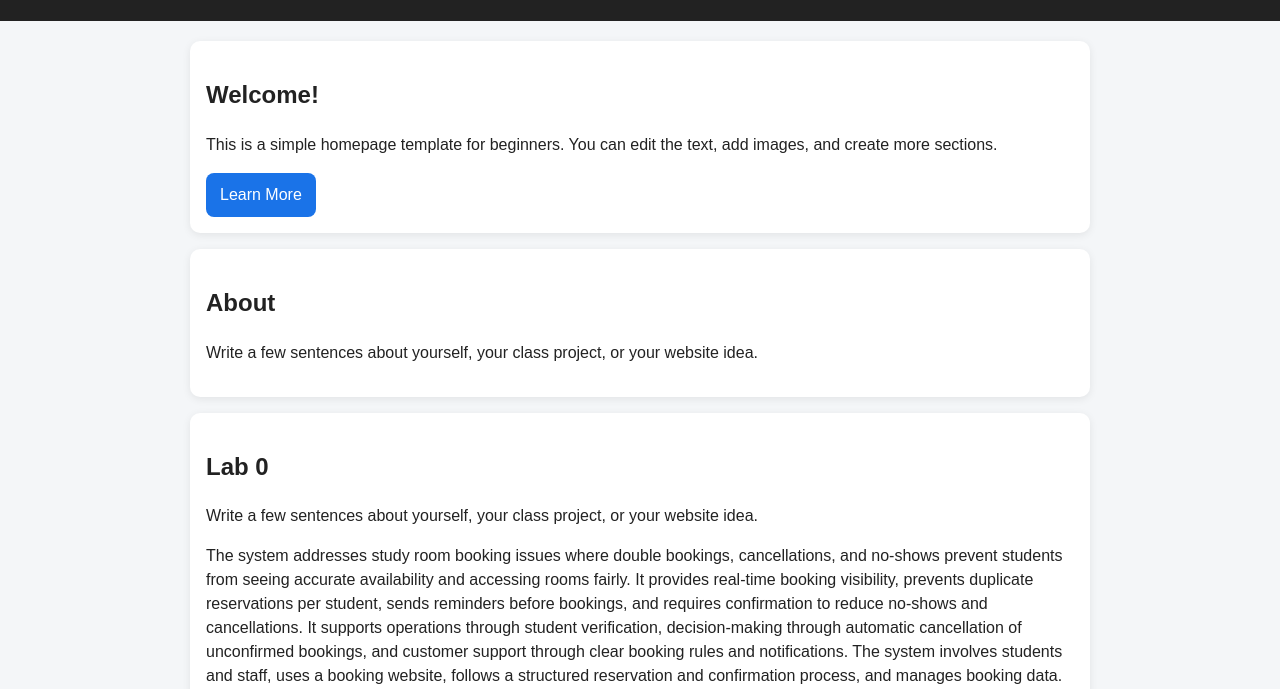
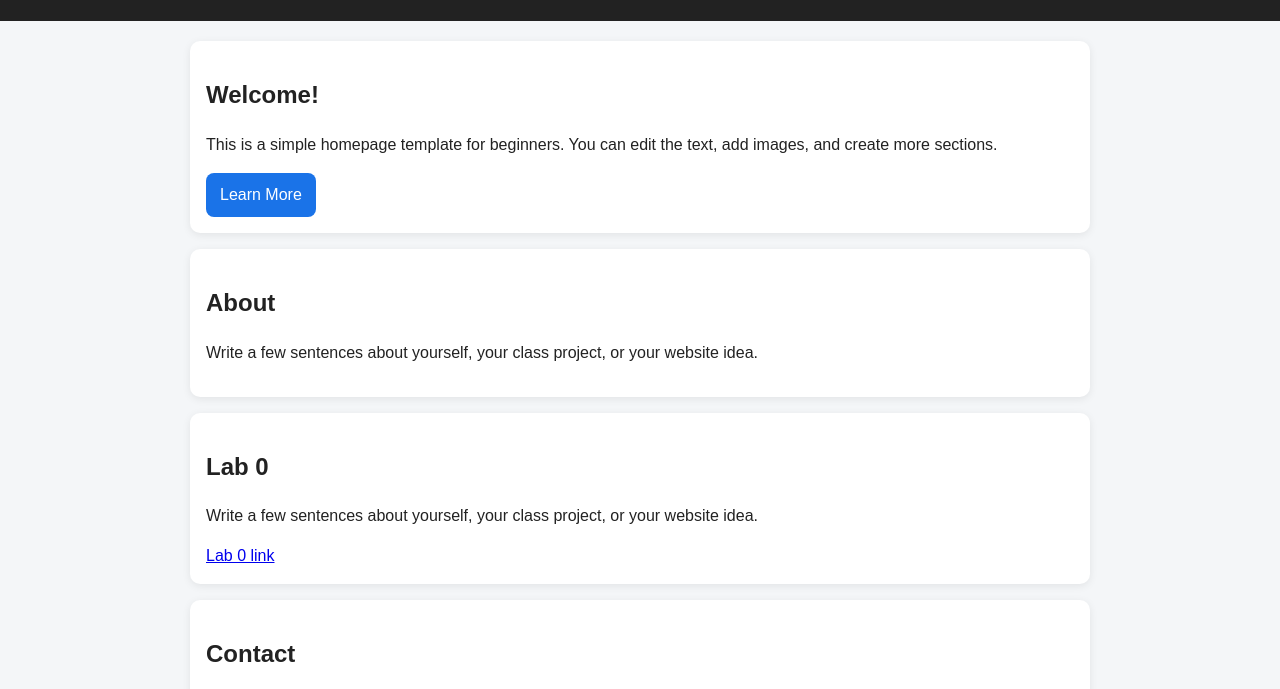
Before and after one commit to stephan0430-creator/stephan0430-creator.github.io, a plain HTML site: page index.html in a window 1280 px wide. Shown: the part 89-778 px from the top of the page. Drawn offline with Linux system fonts and the light colour scheme.

Commit message:
Update index.html

```diff
--- a/index.html
+++ b/index.html
@@ -100,9 +100,6 @@
       <h2>Lab 0</h2>
       <p>Write a few sentences about yourself, your class project, or your website idea.</p>
 
-The system addresses study room booking issues where double bookings, cancellations, and no-shows prevent students from seeing accurate availability and accessing rooms fairly. It provides real-time booking visibility, prevents duplicate reservations per student, sends reminders before bookings, and requires confirmation to reduce no-shows and cancellations.
-It supports operations through student verification, decision-making through automatic cancellation of unconfirmed bookings, and customer support through clear booking rules and notifications. The system involves students and staff, uses a booking website, follows a structured reservation and confirmation process, and manages booking data.
-Currently, the process leads to about 50% of booked hours being wasted due to cancellations or no-shows (e.g., Room R1). To improve efficiency, the system enforces confirmation deadlines so unconfirmed reservations are automatically cancelled to free up rooms for other students.
 
 <a href="https://kysu.instructure.com/courses/7063/assignments/149494">Lab 0 link</a>
 
```
